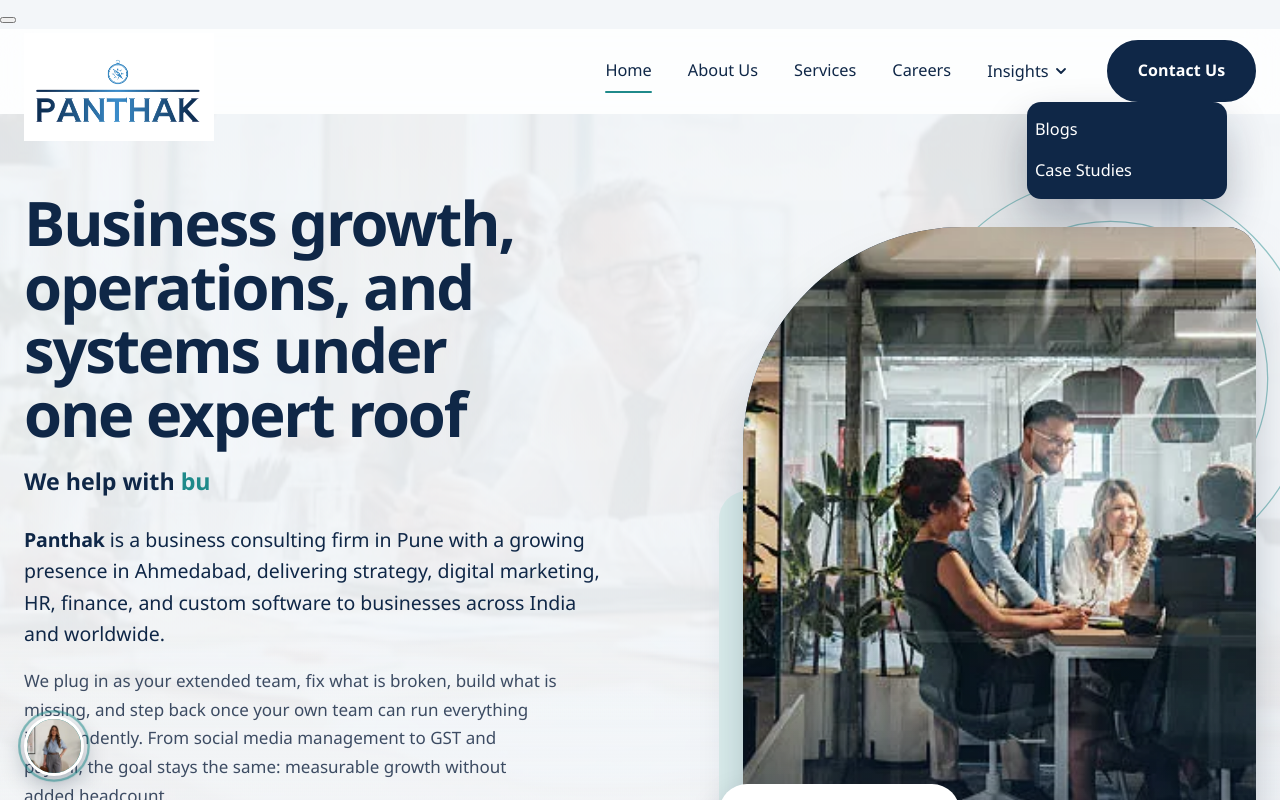
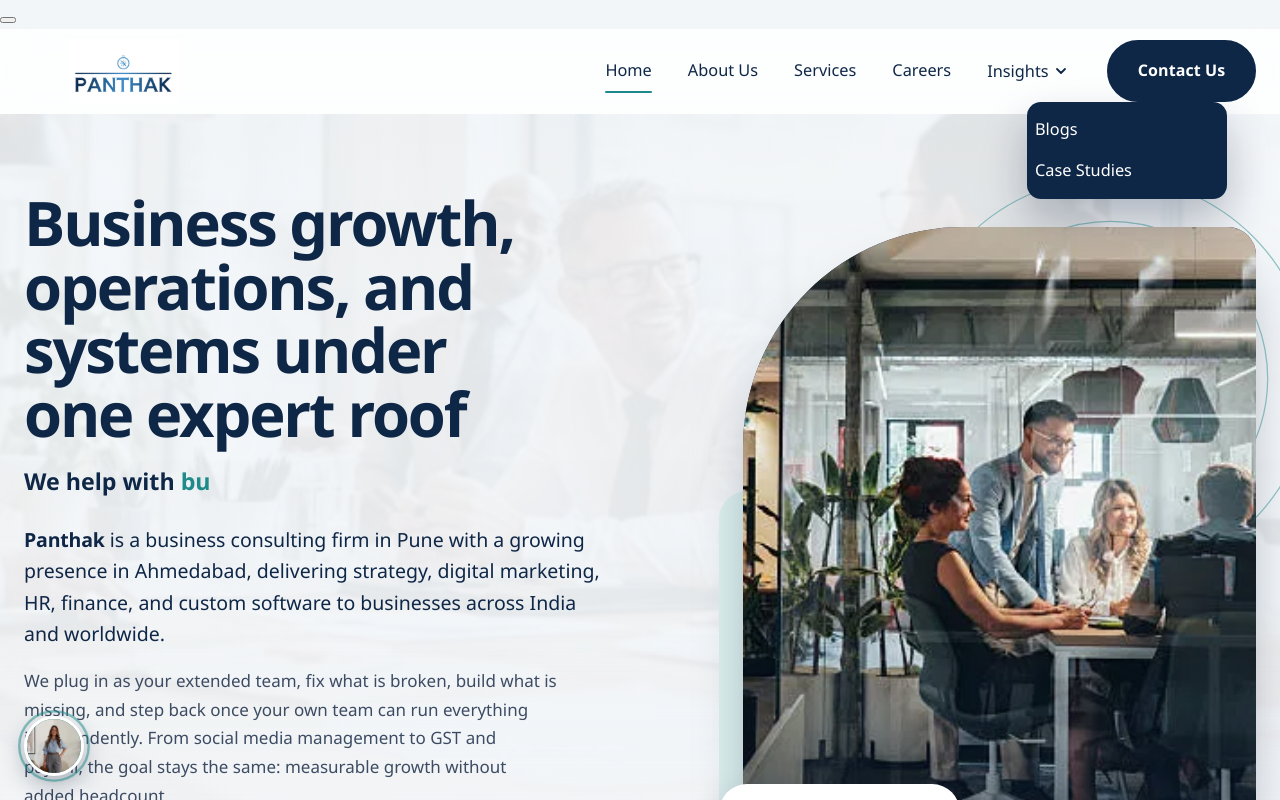
Before and after one commit to abhay-08121999/panthak, a React (Vite) app: page / in a window 1280 px wide. Shown: the top 800 px of the page. Built offline with nearby package versions, Linux system fonts and the light colour scheme.

Commit message:
Update motion.css

```diff
--- a/src/styles/motion.css
+++ b/src/styles/motion.css
@@ -163,42 +163,24 @@ h2, h3 { text-wrap: balance; }
 /* ---------- Brand word inside body copy ---------- */
 .pn { font-family: var(--font-display); font-weight: 800; color: var(--navy); letter-spacing: -.01em; }
 
-/* ---------- Logo clipping fix ----------
-   Keep the cycling logo strictly inside the header while the header shrinks on scroll.
-   clip-path + contain make the clip hold even when frames are composited (Safari/Chrome). */
-.brand { display: block; overflow: hidden; max-width: 100%; }
+/* ---------- Header logo (clean sizing, logos are transparent and cropped) ----------
+   Each logo fits inside a fixed box without cropping; the box never overflows the header. */
+.brand { display: inline-flex; align-items: center; overflow: visible; }
 .logo-cycle {
-  overflow: hidden;
-  clip-path: inset(0);
-  contain: paint;
-  isolation: isolate;
-  transform: translateZ(0);
+  position: relative; display: inline-block;
+  width: 200px; height: 64px; overflow: visible;
+  transition: width .3s var(--ease), height .3s var(--ease);
 }
-.logo-frame { backface-visibility: hidden; }
-
-/* ---------- Logo: show the whole image (no cropping) ----------
-   Panthak logo is ~2.5:1, so the box is sized to that ratio and the image is
-   contained inside it instead of being cropped. */
-.logo-cycle { width: 190px; height: 76px; }
-.scrolled .logo-cycle { width: 150px; height: 60px; }
+.logo-frame {
+  position: absolute; inset: 0;
+  display: flex; align-items: center; justify-content: center;
+}
+.logo-frame img {
+  display: block; width: auto; height: auto;
+  max-width: 100%; max-height: 100%;
+  object-fit: contain; mix-blend-mode: normal;
+}
+.scrolled .logo-cycle { width: 160px; height: 52px; }
 @media (max-width: 600px) {
-  .logo-cycle, .scrolled .logo-cycle { width: 150px; height: 60px; }
+  .logo-cycle, .scrolled .logo-cycle { width: 150px; height: 50px; }
 }
-.brand .logo-frame img,
-.scrolled .brand .logo-frame img {
-  width: 100%; height: 100%; max-width: 100%; max-height: 100%; object-fit: contain;
-}
-.logo-frame.logo-pbs img,
-.scrolled .brand .logo-frame.logo-pbs img { width: 82%; height: 82%; }
-
-/* ---------- Logo: remove the clipping that was cutting the image ---------- */
-.brand { overflow: visible; display: inline-flex; align-items: center; }
-.logo-cycle {
-  overflow: visible;
-  clip-path: none;
-  contain: none;
-  transform: none;
-  isolation: auto;
-  line-height: 0;
-}
-.logo-frame { inset: 0; }
```
